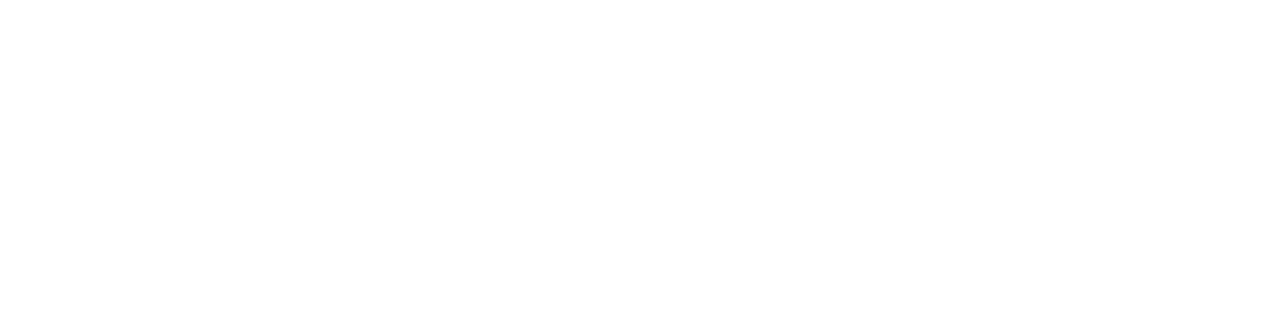
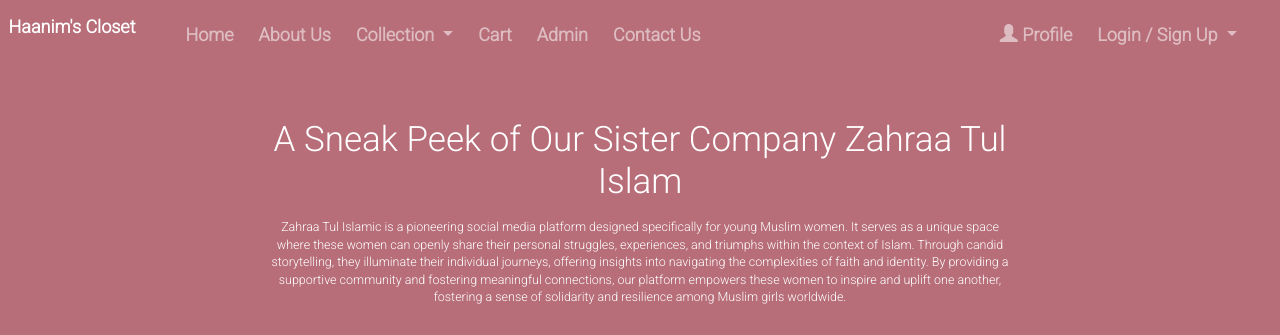
Before and after one commit to HaanimP/capstone_project, a Vue app: page /zahraatul in a window 1280 px wide. Before the commit this address had no page. Shown: the top 335 px of the page. Built offline with nearby package versions, Linux system fonts and the light colour scheme; a web font is replaced by a local one; what vue3-cookies would draw is missing.

Commit message:
added aaks

```diff
--- a/src/components/NavbarComp.vue
+++ b/src/components/NavbarComp.vue
@@ -21,7 +21,7 @@
               <li><router-link to="/products" class="dropdown-item">View our entire Collection</router-link></li>
               <li><router-link to="/modestview" class="dropdown-item">Modest Elegance</router-link></li>
               <li><router-link to="/nurulhuda" class="dropdown-item">Nurul Huda</router-link></li>
-              <li><router-link to="/aakeefahview" class="dropdown-item">Aakeefah View</router-link></li>
+              <li><router-link to="/zahraatul" class="dropdown-item">Zahraa Tul Islam</router-link></li>
             </ul>
           </li>
           <li class="nav-item">
--- a/src/router/index.js
+++ b/src/router/index.js
@@ -15,7 +15,7 @@ import UpdateView from '@/views/UpdateView.vue';
 import CartView from '@/views/CartView.vue';
 import ModestView from '@/views/ModestView.vue';
 import NurulHuda from '@/views/NurulHuda.vue';
-import AakeefahView from '@/views/AakeefahView.vue';
+import ZahraaTul from '@/views/ZahraaTul.vue';
 
 const routes = [
   {
@@ -49,9 +49,9 @@ const routes = [
     component: NurulHuda,
   },
   {
-    path: '/aakeefahview',
-    name: 'AakeefahView',
-    component: AakeefahView,
+    path: '/zahraatul',
+    name: 'ZahraaTul',
+    component: ZahraaTul,
   },
   {
     path: '/cart',
--- a/src/views/AakeefahView.vue
+++ b/src/views/ZahraaTul.vue
@@ -2,8 +2,8 @@
     <NavbarComp/>
     <div class="container">
       <section class="mx-auto my-5" style="max-width: 75rem;">
-        <h2 class="text-center mb-4 text-white font-weight-bold display-4">A Sneak Peek of Our Sister Company</h2>
-        <p class="text-center mb-4 text-white lead font-weight-bold">Our sister company is a pioneering social media platform designed specifically for young Muslim women. It serves as a unique space where these women can openly share their personal struggles, experiences, and triumphs within the context of Islam. Through candid storytelling, they illuminate their individual journeys, offering insights into navigating the complexities of faith and identity. By providing a supportive community and fostering meaningful connections, our platform empowers these women to inspire and uplift one another, fostering a sense of solidarity and resilience among Muslim girls worldwide.</p>
+        <h2 class="text-center mb-4 text-white font-weight-bold display-4">A Sneak Peek of Our Sister Company Zahraa Tul Islam</h2>
+        <p class="text-center mb-4 text-white lead font-weight-bold">Zahraa Tul Islamic is a pioneering social media platform designed specifically for young Muslim women. It serves as a unique space where these women can openly share their personal struggles, experiences, and triumphs within the context of Islam. Through candid storytelling, they illuminate their individual journeys, offering insights into navigating the complexities of faith and identity. By providing a supportive community and fostering meaningful connections, our platform empowers these women to inspire and uplift one another, fostering a sense of solidarity and resilience among Muslim girls worldwide.</p>
 
         <div class="container my-5 about-me-section">
     <div class="row align-items-center">
```
